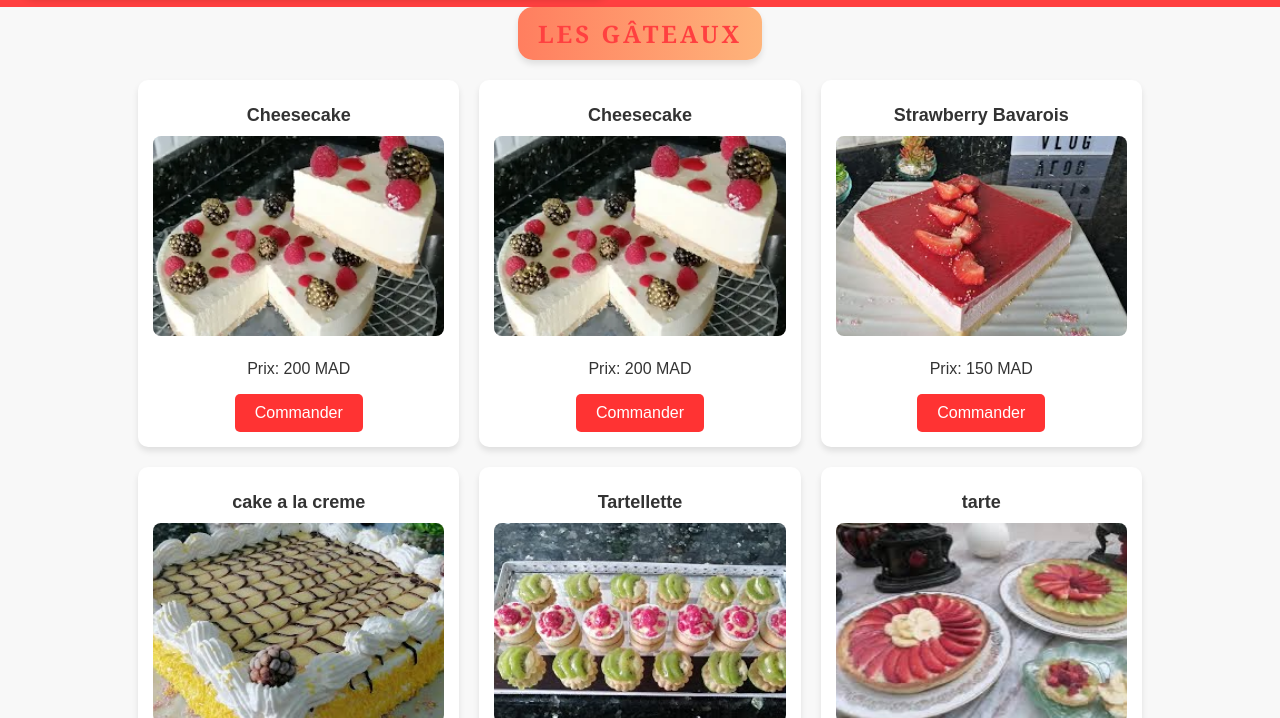
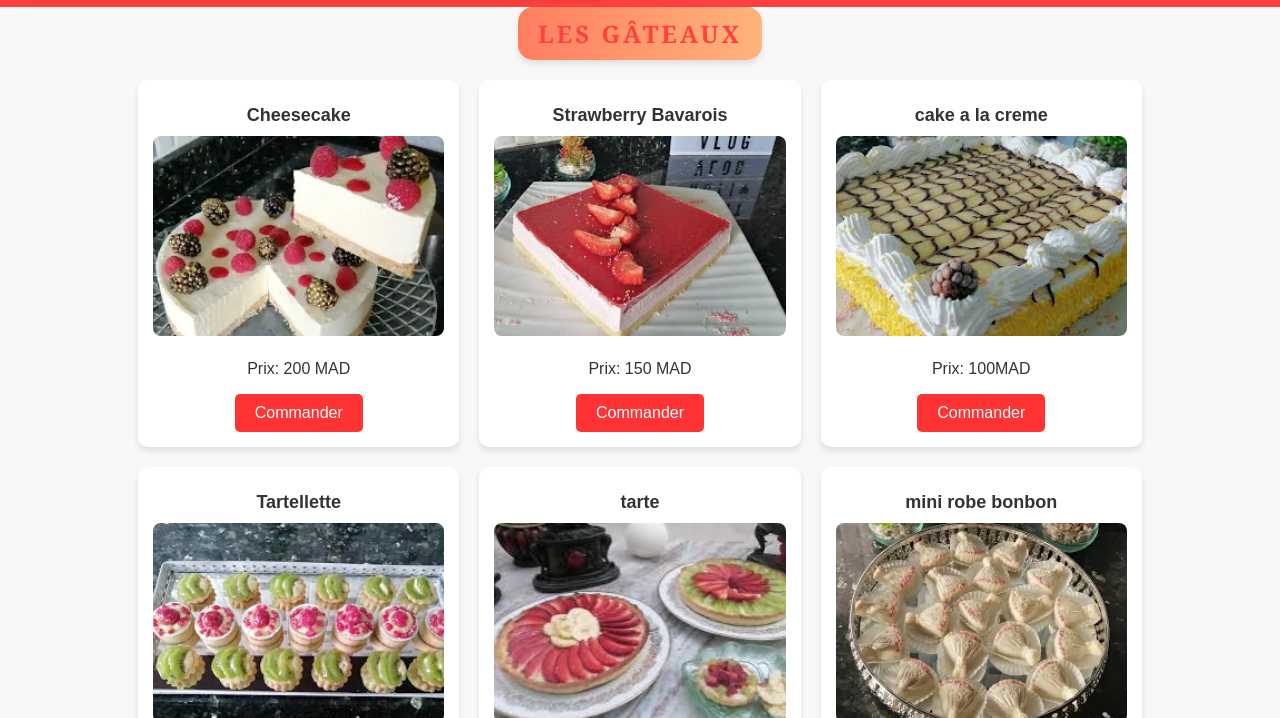
Before and after one commit to lesrecettesde-maman/maman, a plain HTML site: page gateau.html in a window 1280 px wide. Shown: the part 82-800 px from the top of the page. Drawn offline with Linux system fonts and the light colour scheme.

Commit message:
Update gateau.html

```diff
--- a/gateau.html
+++ b/gateau.html
@@ -47,22 +47,6 @@
           <button class="order-button">Commander</button>
         </div>
       </article>
-
-       <!-- Recipe 3 -->
-    <article class="recipe">
-      <h2 class="recipe-title">Cheesecake</h2>
-      <img
-        src="photo/cheesecake.webp"
-        alt="Cheesecake"
-        class="recipe-image"
-      />
-      <div class="recipe-details">
-        <p class="price">Prix: 200 MAD</p>
-        <a href="https://wa.me/message/JJLFO6GVCVP2J1" class="order-link">
-          <button class="order-button">Commander</button>
-        </a>
-      </div>
-    </article>
 <!-- Recipe 8 -->
 <article class="recipe">
   <h2 class="recipe-title">Strawberry Bavarois</h2>
```
